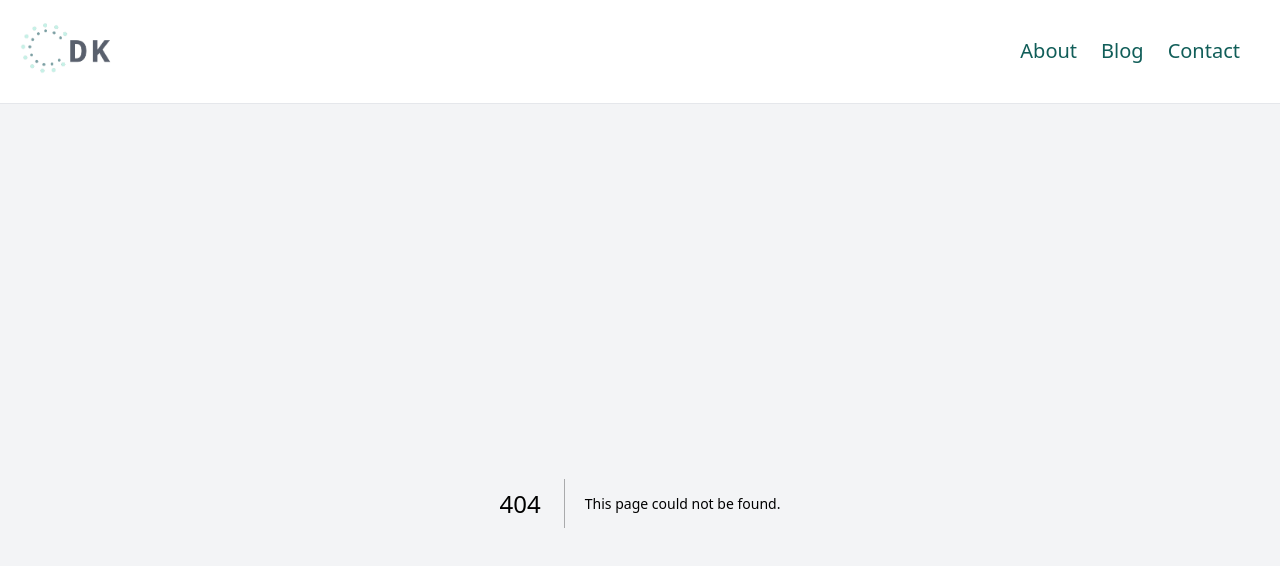
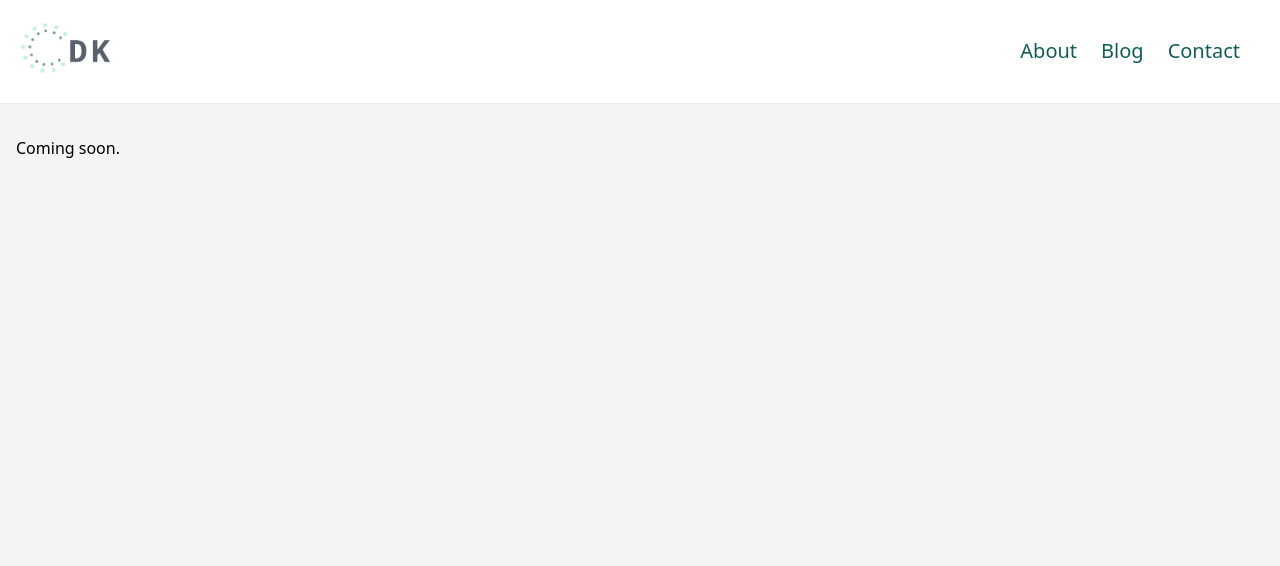
Before and after one commit to daniellekorn/nextjs-blog, a Next.js app: page /contact in a window 1280 px wide. Before the commit this address had no page. Shown: the top 566 px of the page. Built offline with nearby package versions, Linux system fonts and the light colour scheme.

Commit message:
coming soon to contact page

```diff
--- /dev/null
+++ b/app/contact/page.tsx
@@ -0,0 +1,3 @@
+export default function Contact() {
+  return <div className="container mx-auto px-4 py-8">Coming soon.</div>;
+}
```
